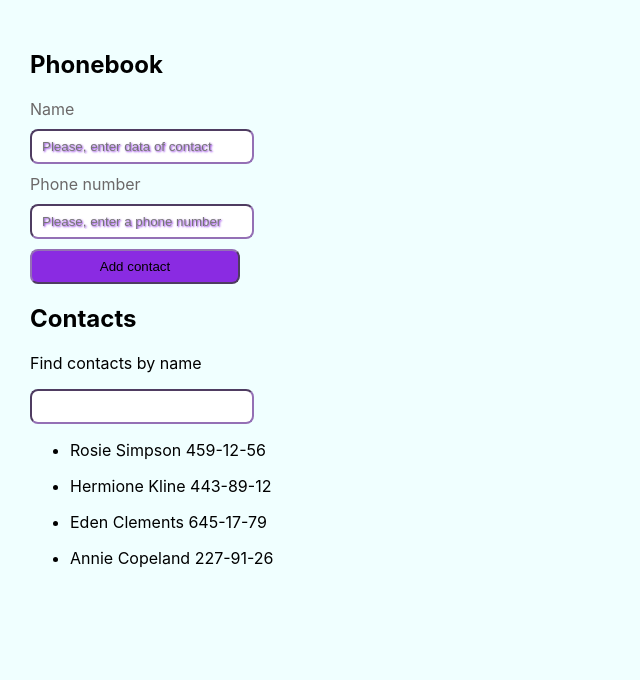
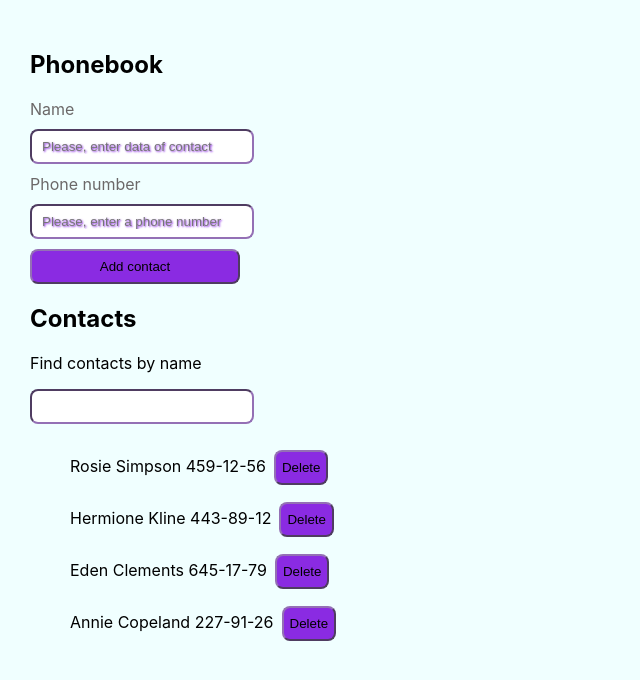
Before and after one commit to liubapohudina/goit-react-hw-02-phonebook, a React (Create React App) app: page / in a window 1280 px wide. Shown: the top 680 px of the page, without its empty margins (0-640 px from the left). Built offline with nearby package versions, Linux system fonts and the light colour scheme.

Commit message:
task 6
delete contacts

```diff
--- a/src/components/App.jsx
+++ b/src/components/App.jsx
@@ -63,6 +63,21 @@ export class App extends Component {
     event.currentTarget.reset()
   }
 
+  handleClickDelete = (event) => {
+    const selectContact = event.currentTarget.id
+    //console.log(selectContact)
+    /*----------use method slice----------------*/
+    // const updateContactAfterDelete = this.state.contacts.splice(selectContact, 1)
+    // console.log(updateContactAfterDelete)
+    // this.setState({})
+    /*---------------------use method filter-----------*/
+    const updateContactAfterDelete = this.state.contacts.filter(item => item.id !== selectContact)
+    //console.log(updateContactAfterDelete)
+    this.setState({
+      contacts: updateContactAfterDelete,
+    })
+  }
+
 
   render() {
     const contactsArr = Object.values(this.state.contacts)
@@ -73,7 +88,7 @@ export class App extends Component {
      <Title title="Phonebook">
         <Form onChangeInput={this.onChangeInput} onClickSubmit={this.onClickSubmit} />
       </Title>
-      {this.state.contacts.length !== 0 ? <ContactList filterContacts={filterContacts} onChangeInput={this.onChangeInput} /> : ''}
+      {this.state.contacts.length !== 0 ? <ContactList filterContacts={filterContacts} onChangeInput={this.onChangeInput} handleClickDelete={this.handleClickDelete} /> : ''}
 
     </div>
   }
--- a/src/components/Form/ContacsList.jsx
+++ b/src/components/Form/ContacsList.jsx
@@ -1,14 +1,16 @@
 import React from "react";
 import Title from "./Title";
 import Filter from "./FilterSearch";
+import styles from "./form.module.css"
 
 
 
 
 
-const ContactList = ({filterContacts, onChangeInput }) => {
-    const elements = filterContacts.map(item => <li key={item.id}>
+const ContactList = ({filterContacts, onChangeInput, handleClickDelete }) => {
+    const elements = filterContacts.map(item => <li className={styles.listContacts} key={item.id}>
         <p>{item.name}  {item.number}</p>
+        <button id={item.id} className={styles.btn} onClick={handleClickDelete} type="button">Delete</button>
     </li>)
     return (
         <div className="contactsList">
--- a/src/components/Form/form.module.css
+++ b/src/components/Form/form.module.css
@@ -29,3 +29,9 @@ input, button {
     gap: 10px;
     max-width: 210px;
 }
+.listContacts {
+    display: flex;
+    justify-content: baseline;
+    align-items: baseline;
+    gap: 8px;
+}
```
